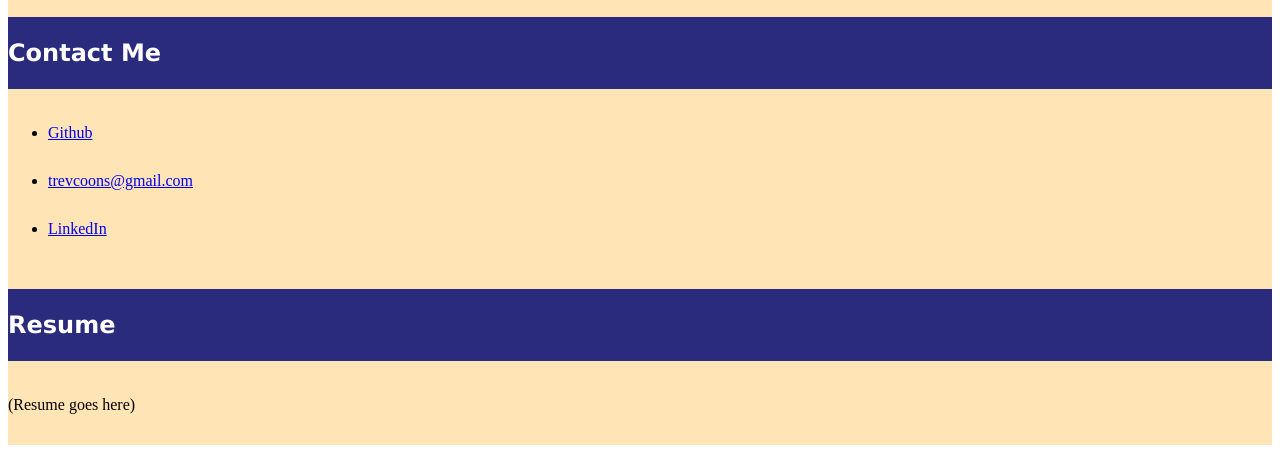
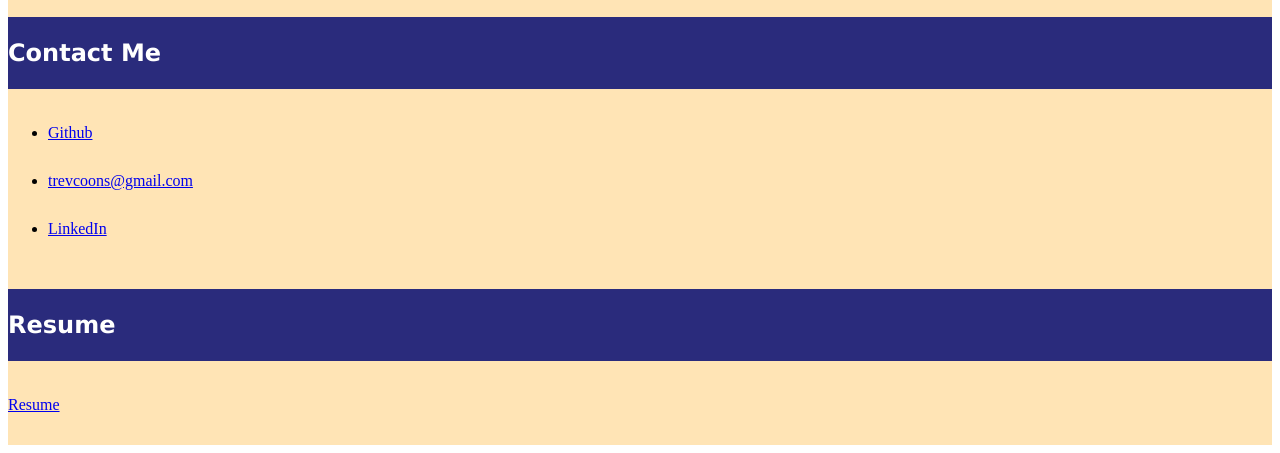
Before and after one commit to trevcoons/trevors-updated-portfolio, a plain HTML site: page index.html in a window 1280 px wide. Shown: the part 3968-4421 px from the top of the page. Drawn offline with Linux system fonts and the light colour scheme.

Commit message:
add resume pdf and linked it in HTML

```diff
--- a/index.html
+++ b/index.html
@@ -99,7 +99,7 @@
                 Resume
             </h2>
                  <p>
-                     (Resume goes here)
+                     <a href="trevor-coons-resume.pdf">Resume</a>
                 </p>
         </section>
     </main>
```
Also changed, not shown: 1 other file.
